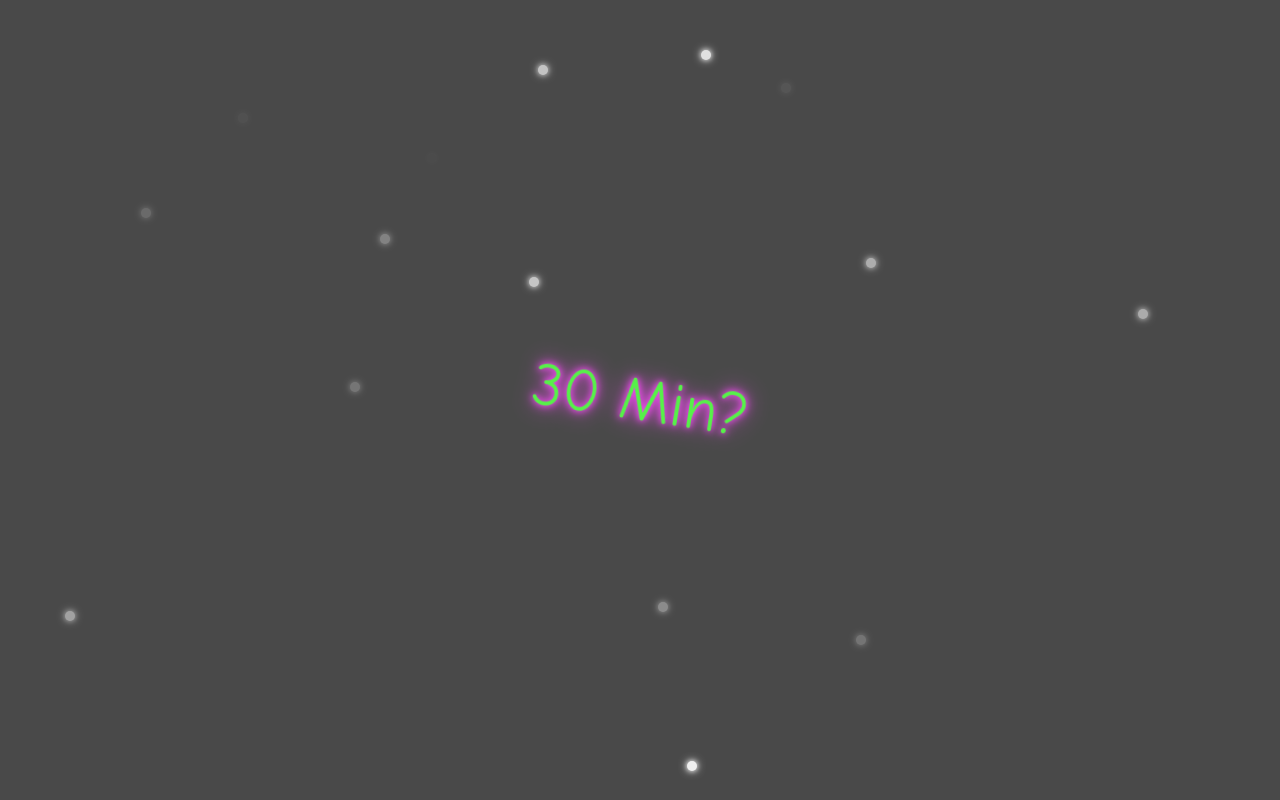
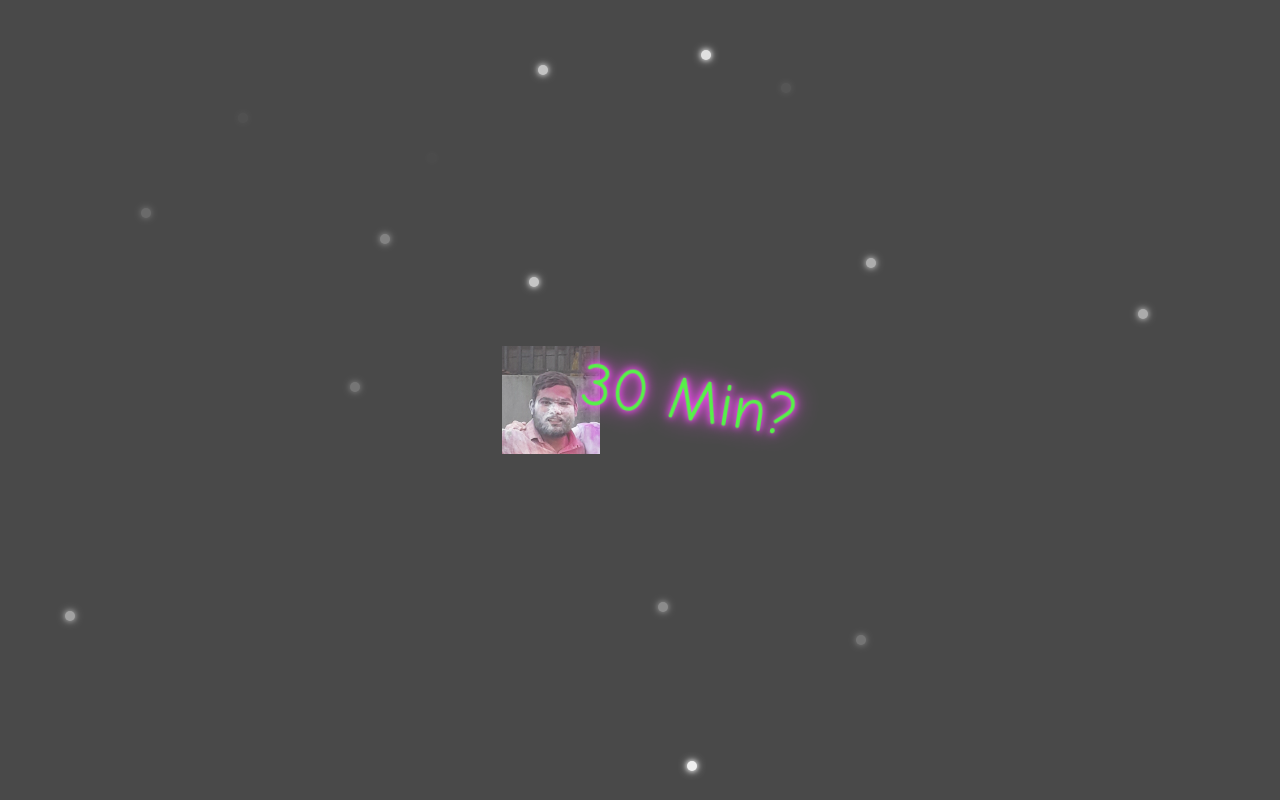
Before and after one commit to snehshahh/happy-bday, a plain HTML site: page index.html in a window 1280 px wide. Drawn offline with Linux system fonts and the light colour scheme.

Commit message:
deep image

```diff
--- a/index.html
+++ b/index.html
@@ -43,6 +43,7 @@
     </style>
 </head>
 <body>
+    <img src="https://github.com/snehshahh/happy-bday/blob/main/image_41.png" />
     <div class="cringe-message">30 Min?</div>
     <div class="sparkles"></div>
     <script>
```
